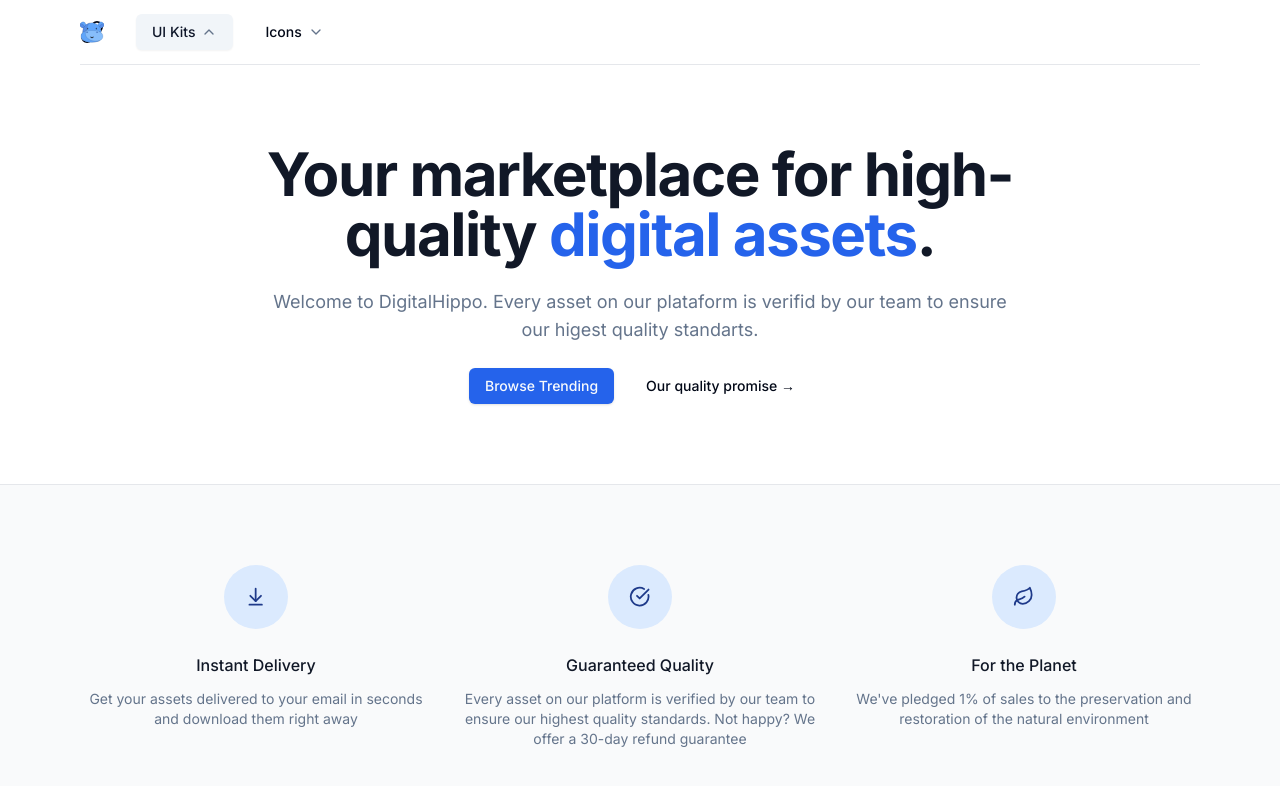
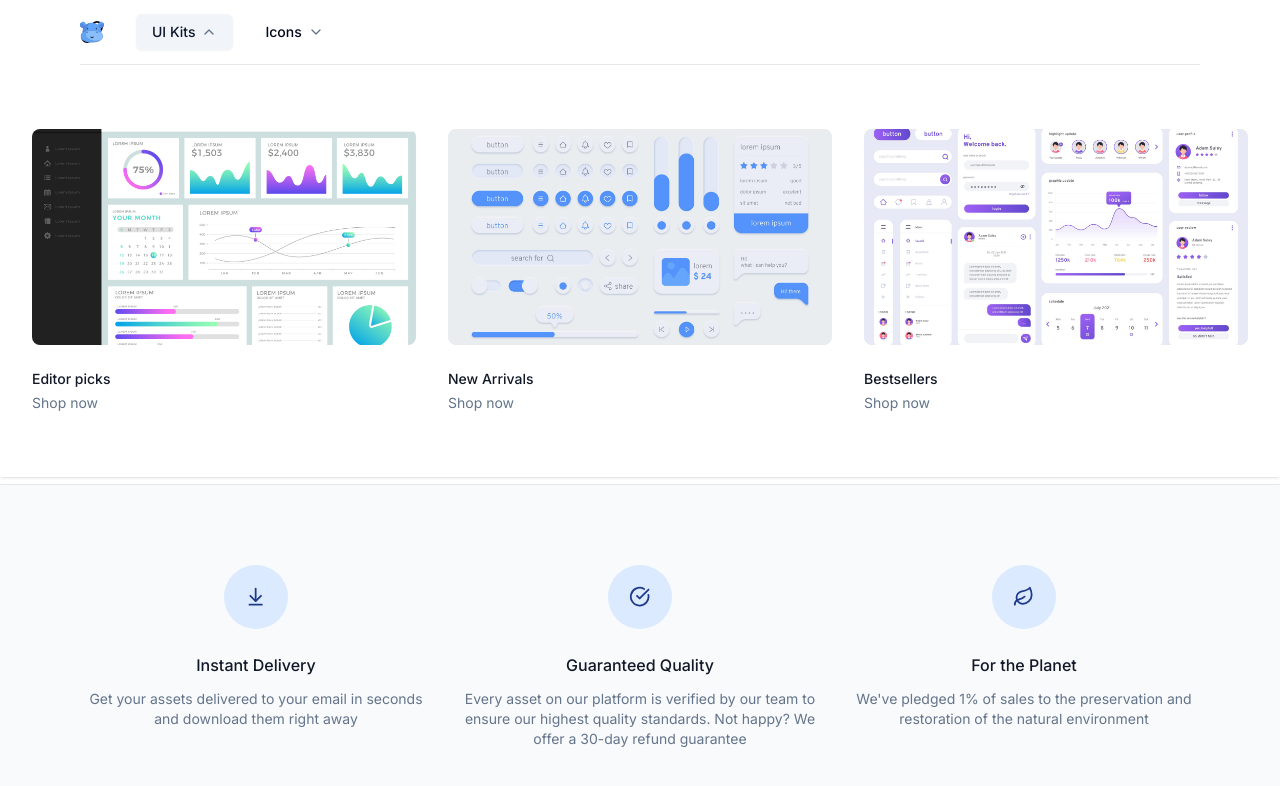
Before and after one commit to JuniorMira0/digitalhippo, a Next.js app: page / in a window 1280 px wide. Both pictures are taken after a click on the button "UI Kits". Shown: the top 786 px of the page. Built offline with nearby package versions, Linux system fonts and the light colour scheme.

Commit message:
create cards for header

```diff
--- a/src/components/NavItem.tsx
+++ b/src/components/NavItem.tsx
@@ -3,6 +3,8 @@
 import { Button } from './ui/button';
 import { ChevronDown } from 'lucide-react';
 import { cn } from '@/lib/utils';
+import Image from 'next/image';
+import Link from 'next/link';
 
 type Category = (typeof PRODUCT_CATEGORIES)[number];
 
@@ -16,7 +18,7 @@
 const NavItem = ({ isAnyOpen, category, handleOpen, isOpen }: NavItemProps) => {
   return (
     <div className="flex">
-      <div className="relativ flex items-center">
+      <div className="relative flex items-center">
         <Button
           className="gap-1.5"
           onClick={handleOpen}
@@ -30,6 +32,58 @@
           />
         </Button>
       </div>
+
+      {isOpen ? (
+        <div
+          onClick={() => close()}
+          className={cn(
+            'absolute inset-x-0 top-full text-sm text-muted-foreground',
+            {
+              'animate-in fade-in-10 slide-in-from-top-5': !isAnyOpen,
+            }
+          )}
+        >
+          <div
+            className="absolute inset-0 top-1/2 bg-white shadow"
+            aria-hidden="true"
+          />
+
+          <div className="relative bg-white">
+            <div className="mx-auto max-w-7xl px-8">
+              <div className="grid grid-cols-4 gap-x-8 gap-y-10 py-16">
+                <div className="col-span-4 col-start-1 grid grid-cols-3 gap-x-8">
+                  {category.featured.map((item) => (
+                    <div
+                      onClick={() => close}
+                      key={item.name}
+                      className="group relative text-base sm:text-sm"
+                    >
+                      <div className="relative aspect-video overflow-hidden rounded-lg bg-gray-100 group-hover:opacity-75">
+                        <Image
+                          src={item.imageSrc}
+                          alt="product category image"
+                          fill
+                          className="object-cover object-center"
+                        />
+                      </div>
+
+                      <Link
+                        href={item.href}
+                        className="mt-6 block font-medium text-gray-900"
+                      >
+                        {item.name}
+                      </Link>
+                      <p className="mt-1" aria-hidden="true">
+                        Shop now
+                      </p>
+                    </div>
+                  ))}
+                </div>
+              </div>
+            </div>
+          </div>
+        </div>
+      ) : null}
     </div>
   );
 };
```
